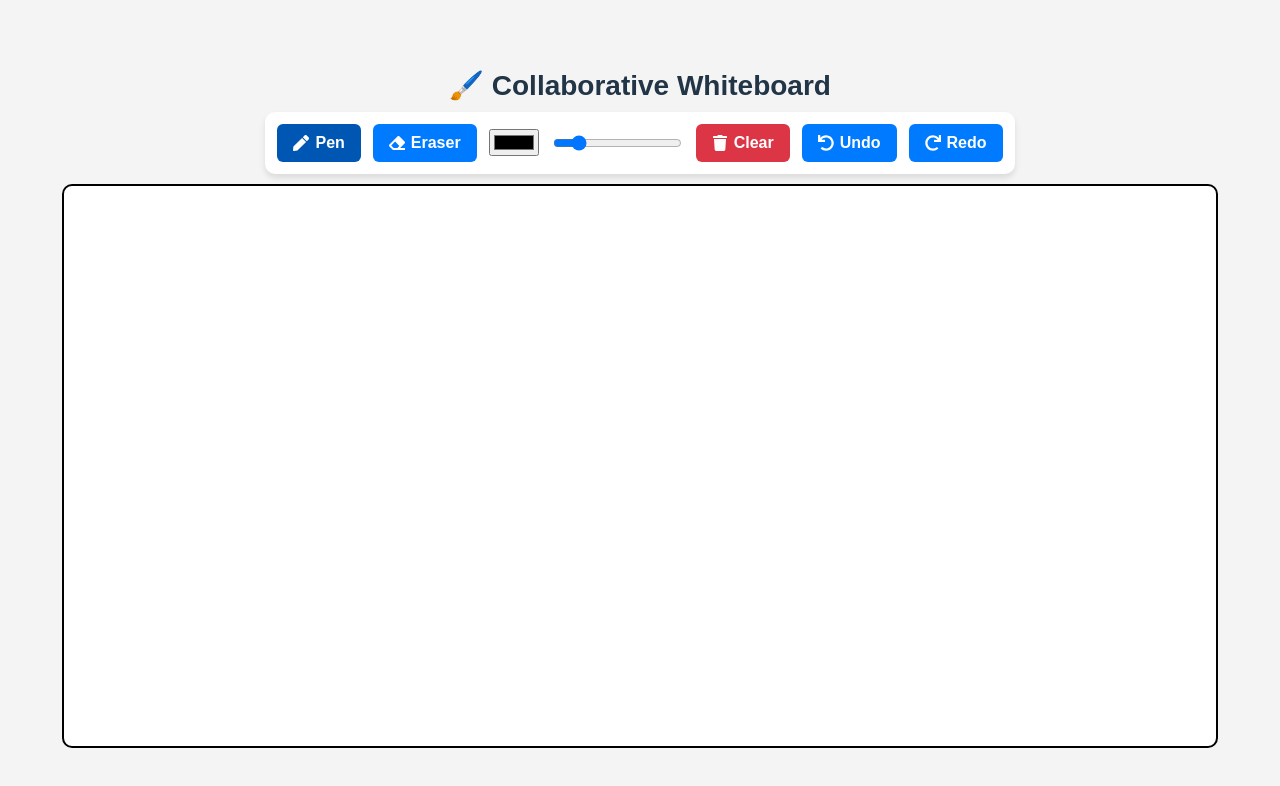
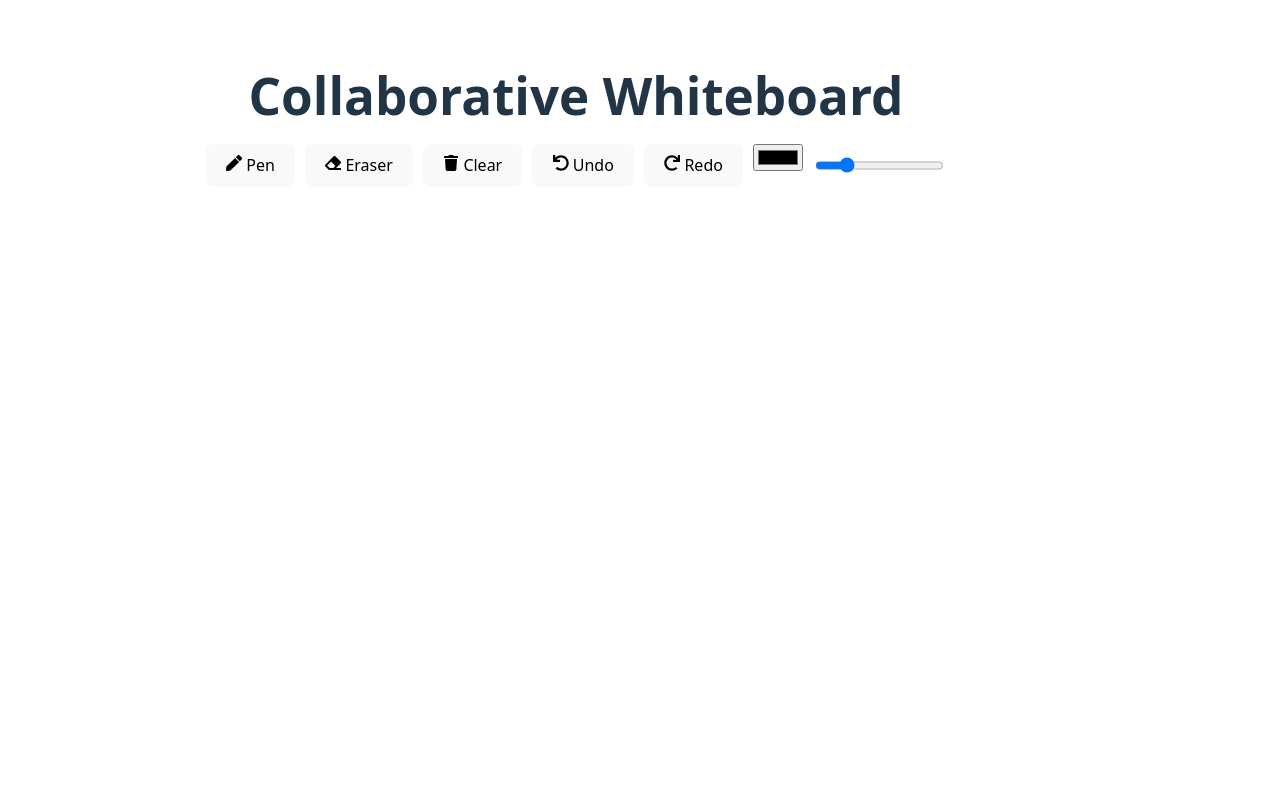
Before and after one commit to ishitacs/collaborative-whiteboard, a React (Vite) app in the folder frontend/my-whiteboard-app/: page / in a window 1280 px wide. Shown: the top 786 px of the page. Built offline with nearby package versions, Linux system fonts and the light colour scheme; no server answers.

Commit message:
redo/undo fix

```diff
--- a/frontend/my-whiteboard-app/package.json
+++ b/frontend/my-whiteboard-app/package.json
@@ -4,14 +4,15 @@
   "version": "0.0.0",
   "type": "module",
   "scripts": {
+    "start": "vite",
     "dev": "vite",
     "build": "vite build",
-    "lint": "eslint .",
     "preview": "vite preview"
   },
   "dependencies": {
     "react": "^19.0.0",
     "react-dom": "^19.0.0",
+    "react-icons": "^5.5.0",
     "socket.io-client": "^4.8.1"
   },
   "devDependencies": {
--- a/frontend/my-whiteboard-app/src/App.css
+++ b/frontend/my-whiteboard-app/src/App.css
@@ -1,70 +1,74 @@
-body {
-  margin: 0;
-  display: flex;
-  justify-content: center;
-  align-items: center;
-  background: #f4f4f4;
-  height: 100vh;
-  font-family: "Arial", sans-serif;
-}
-
-.app-container {
+/* Basic styles */
+.App {
   display: flex;
   flex-direction: column;
   align-items: center;
-  width: 100%;
+  justify-content: center;
+  height: 100vh;
 }
 
-.title {
-  font-size: 28px;
-  font-weight: bold;
-  margin-bottom: 10px;
+h1 {
+  margin-bottom: 20px;
 }
 
-.toolbar {
+.controls {
   display: flex;
-  gap: 12px;
-  margin-bottom: 10px;
-  padding: 12px;
-  background: #ffffff;
-  box-shadow: 0px 4px 6px rgba(0, 0, 0, 0.1);
-  border-radius: 10px;
-  align-items: center;
+  justify-content: center;
+  margin-bottom: 20px;
+  gap: 10px;
 }
 
-.tool-button {
-  display: flex;
-  align-items: center;
-  gap: 6px;
-  padding: 10px 16px;
-  border: none;
-  border-radius: 6px;
-  font-size: 16px;
-  font-weight: bold;
+.control-btn {
+  padding: 10px 15px;
+  background-color: #fff;
+  border: 1px solid #ccc;
+  border-radius: 5px;
   cursor: pointer;
-  background-color: #007bff;
-  color: white;
-  transition: 0.3s;
 }
 
-.tool-button.active {
-  background-color: #0056b3;
+.control-input {
+  padding: 5px;
+  margin-top: 5px;
 }
 
-.tool-button:hover {
-  background-color: #0056b3;
+/* Canvas container */
+.canvas-container {
+  position: relative;
 }
 
-.clear {
-  background-color: #dc3545;
+/* Cursors */
+.cursor {
+  position: absolute;
+  width: 12px;
+  height: 12px;
+  border-radius: 50%;
+  background-color: red;
+  pointer-events: none;
 }
 
-.clear:hover {
-  background-color: #c82333;
+/* Responsive Design */
+@media (max-width: 768px) {
+  .controls {
+    flex-direction: column;
+    align-items: center;
+  }
+
+  .canvas-container canvas {
+    width: 100%;
+    height: auto;
+  }
 }
 
-canvas {
-  border: 2px solid black;
-  background: white;
-  border-radius: 10px;
+@media (max-width: 480px) {
+  .controls {
+    gap: 8px;
+  }
+
+  .control-btn {
+    padding: 8px 12px;
+  }
+
+  .control-input {
+    padding: 4px;
+  }
 }
--- a/frontend/my-whiteboard-app/src/App.jsx
+++ b/frontend/my-whiteboard-app/src/App.jsx
@@ -1,16 +1,19 @@
-import React, { useRef, useState, useEffect } from "react";
-import { FaPen, FaEraser, FaUndo, FaRedo, FaTrash } from "react-icons/fa";
-import './App.css';
+import React, { useState, useEffect, useRef } from "react";
+import { FaPen, FaEraser, FaTrash, FaUndo, FaRedo } from "react-icons/fa";
+import { io } from "socket.io-client";
+import "./App.css";
 
-const App = () => {
-  const canvasRef = useRef(null);
-  const ctxRef = useRef(null);
+const socket = io("http://localhost:6969");
+
+function App() {
     const [isDrawing, setIsDrawing] = useState(false);
     const [color, setColor] = useState("#000000");
     const [strokeWidth, setStrokeWidth] = useState(5);
     const [isEraser, setIsEraser] = useState(false);
     const [history, setHistory] = useState([]);
     const [redoStack, setRedoStack] = useState([]);
+    const canvasRef = useRef(null);
+    const ctxRef = useRef(null);
 
     useEffect(() => {
         const canvas = canvasRef.current;
@@ -19,6 +22,22 @@ const App = () => {
         const ctx = canvas.getContext("2d");
         ctx.lineCap = "round";
         ctxRef.current = ctx;
+
+        socket.on("drawing", (data) => {
+            const { x, y, color, strokeWidth, isEraser } = data;
+            ctxRef.current.beginPath();
+            ctxRef.current.moveTo(x, y);
+            ctxRef.current.lineTo(x, y);
+            ctxRef.current.strokeStyle = isEraser ? "#FFFFFF" : color;
+            ctxRef.current.lineWidth = strokeWidth;
+            ctxRef.current.stroke();
+        });
+
+        socket.on("clear", () => {
+            ctx.clearRect(0, 0, canvas.width, canvas.height);
+            setHistory([]);
+            setRedoStack([]);
+        });
     }, []);
 
     const startDrawing = ({ nativeEvent }) => {
@@ -35,6 +54,7 @@ const App = () => {
         ctxRef.current.strokeStyle = isEraser ? "#FFFFFF" : color;
         ctxRef.current.lineWidth = strokeWidth;
         ctxRef.current.stroke();
+        socket.emit("drawing", { x: offsetX, y: offsetY, color, strokeWidth, isEraser });
     };
 
     const stopDrawing = () => {
@@ -45,73 +65,53 @@ const App = () => {
         setRedoStack([]);
     };
 
-  const clearCanvas = () => {
+    const handleUndo = () => {
+        if (history.length === 0) return;
+        setRedoStack((prev) => [history[history.length - 1], ...prev]);
+        setHistory((prev) => prev.slice(0, -1));
+        redrawCanvas(history.slice(0, -1));
+    };
+
+    const handleRedo = () => {
+        if (redoStack.length === 0) return;
+        setHistory((prev) => [...prev, redoStack[0]]);
+        setRedoStack((prev) => prev.slice(1));
+        redrawCanvas([...history, redoStack[0]]);
+    };
+
+    const redrawCanvas = (imageHistory) => {
         const canvas = canvasRef.current;
-    ctxRef.current.clearRect(0, 0, canvas.width, canvas.height);
+        const ctx = ctxRef.current;
+        ctx.clearRect(0, 0, canvas.width, canvas.height);
+        if (imageHistory.length > 0) {
+            const img = new Image();
+            img.src = imageHistory[imageHistory.length - 1];
+            img.onload = () => ctx.drawImage(img, 0, 0);
+        }
+    };
+
+    const handleClear = () => {
+        socket.emit("clear");
+        ctxRef.current.clearRect(0, 0, canvasRef.current.width, canvasRef.current.height);
         setHistory([]);
         setRedoStack([]);
     };
 
-  const undo = () => {
-    if (history.length === 0) return;
-    const prev = [...history];
-    const lastState = prev.pop();
-    setRedoStack((prevRedo) => [...prevRedo, canvasRef.current.toDataURL()]);
-    setHistory(prev);
-    restoreCanvas(lastState);
-  };
-
-  const redo = () => {
-    if (redoStack.length === 0) return;
-    const nextRedo = [...redoStack];
-    const lastRedo = nextRedo.pop();
-    setHistory((prev) => [...prev, canvasRef.current.toDataURL()]);
-    setRedoStack(nextRedo);
-    restoreCanvas(lastRedo);
-  };
-
-  const restoreCanvas = (imageData) => {
-    const canvas = canvasRef.current;
-    const ctx = ctxRef.current;
-    const img = new Image();
-    img.src = imageData;
-    img.onload = () => {
-      ctx.clearRect(0, 0, canvas.width, canvas.height);
-      ctx.drawImage(img, 0, 0, canvas.width, canvas.height);
-    };
-  };
-
     return (
-    <div className="app-container">
-      <h1 className="title">🖌️ Collaborative Whiteboard</h1>
-      <div className="toolbar">
-        <button className={isEraser ? "tool-button" : "tool-button active"} onClick={() => setIsEraser(false)}>
-          <FaPen /> Pen
-        </button>
-        <button className={isEraser ? "tool-button active" : "tool-button"} onClick={() => setIsEraser(true)}>
-          <FaEraser /> Eraser
-        </button>
+        <div className="App">
+            <h1 className="text-3xl text-center my-4">Collaborative Whiteboard</h1>
+            <div className="controls">
+                <button onClick={() => setIsEraser(false)}><FaPen /> Pen</button>
+                <button onClick={() => setIsEraser(true)}><FaEraser /> Eraser</button>
+                <button onClick={handleClear}><FaTrash /> Clear</button>
+                <button onClick={handleUndo}><FaUndo /> Undo</button>
+                <button onClick={handleRedo}><FaRedo /> Redo</button>
                 <input type="color" value={color} onChange={(e) => setColor(e.target.value)} />
-        <input type="range" min="2" max="20" value={strokeWidth} onChange={(e) => setStrokeWidth(e.target.value)} />
-        <button className="tool-button clear" onClick={clearCanvas}>
-          <FaTrash /> Clear
-        </button>
-        <button className="tool-button" onClick={undo}>
-          <FaUndo /> Undo
-        </button>
-        <button className="tool-button" onClick={redo}>
-          <FaRedo /> Redo
-        </button>
+                <input type="range" min="1" max="20" value={strokeWidth} onChange={(e) => setStrokeWidth(e.target.value)} />
             </div>
-      <canvas
-        ref={canvasRef}
-        onMouseDown={startDrawing}
-        onMouseMove={draw}
-        onMouseUp={stopDrawing}
-        onMouseLeave={stopDrawing}
-      />
+            <canvas ref={canvasRef} onMouseDown={startDrawing} onMouseUp={stopDrawing} onMouseLeave={stopDrawing} onMouseMove={draw} />
         </div>
     );
-};
+}
 
 export default App;
```
Also changed, not shown: 2 other files (tests, documents, lock files or other folders). Lines whose indentation alone changed are shown as unchanged.
